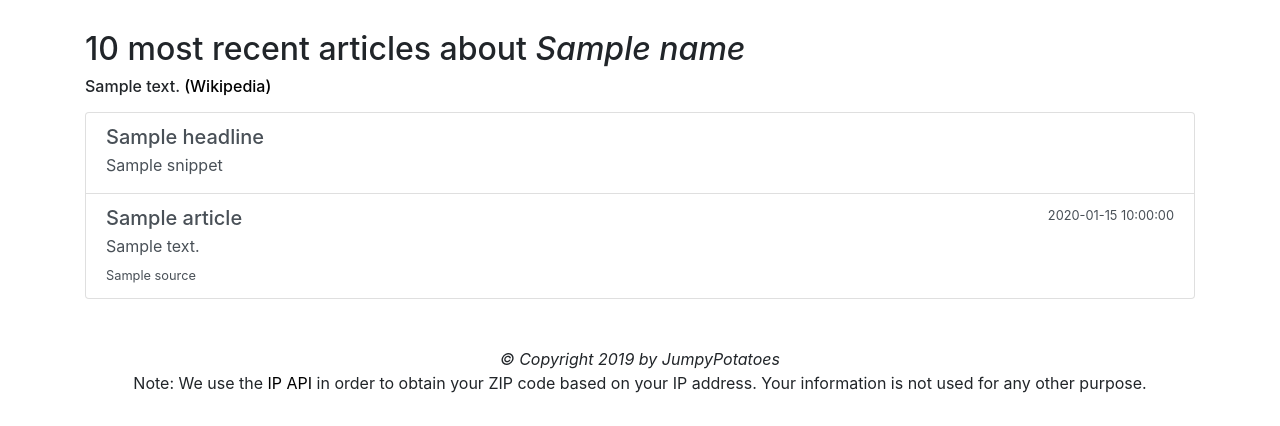
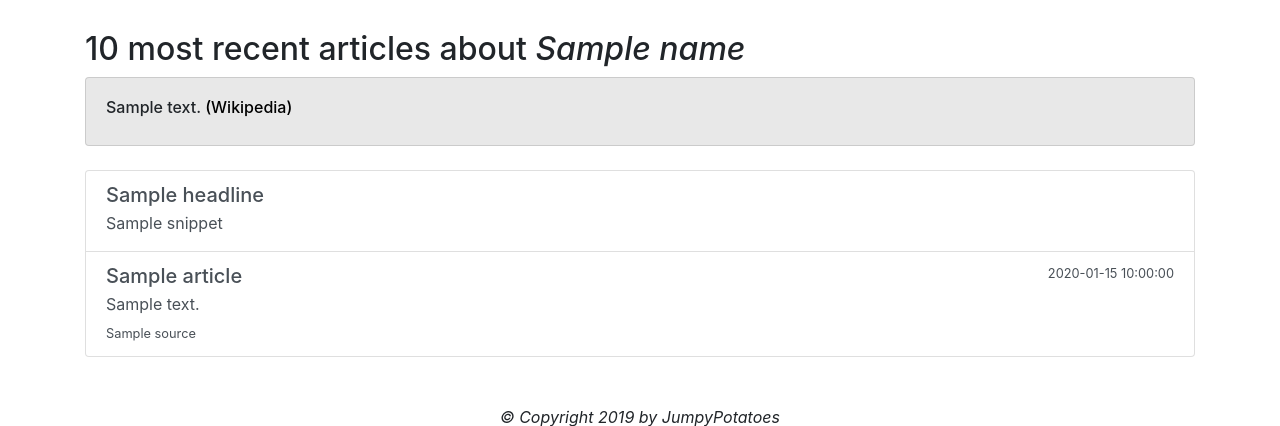
Before and after one commit to raywu6/JumpyPotatoes, a Flask app: template templates/politician.html in a window 1280 px wide. Shown: the part 56-482 px from the top of the page. Run offline with Flask 2, Linux system fonts and the light colour scheme; the template is opened without the code that fills it: most values are stand-ins (such as "Sample title", 1, 10 or a date in 2020); some libraries are stand-ins or nearby versions.

Commit message:
styling for bio long version on politician pages

```diff
--- a/templates/politician.html
+++ b/templates/politician.html
@@ -19,7 +19,13 @@
 
   <h2> 10 most recent articles about <i>{{ name.capitalize() }}</i> </h2>
 
-  <h6 class="mb-3"> {{ bio }} <a href="{{ url }}"> {% if bio != "" %} (Wikipedia) {% endif %} </a></h6>
+  {% if bio != "" %}
+  <div class="card mb-4" style="background-color: #E8E8E8">
+    <div class="card-body">
+      <h6> {{ bio }} <a href="{{ url }}"> (Wikipedia) </a></h6>
+    </div>
+  </div>
+  {% endif %}
 
   <div class="list-group">
 
```
